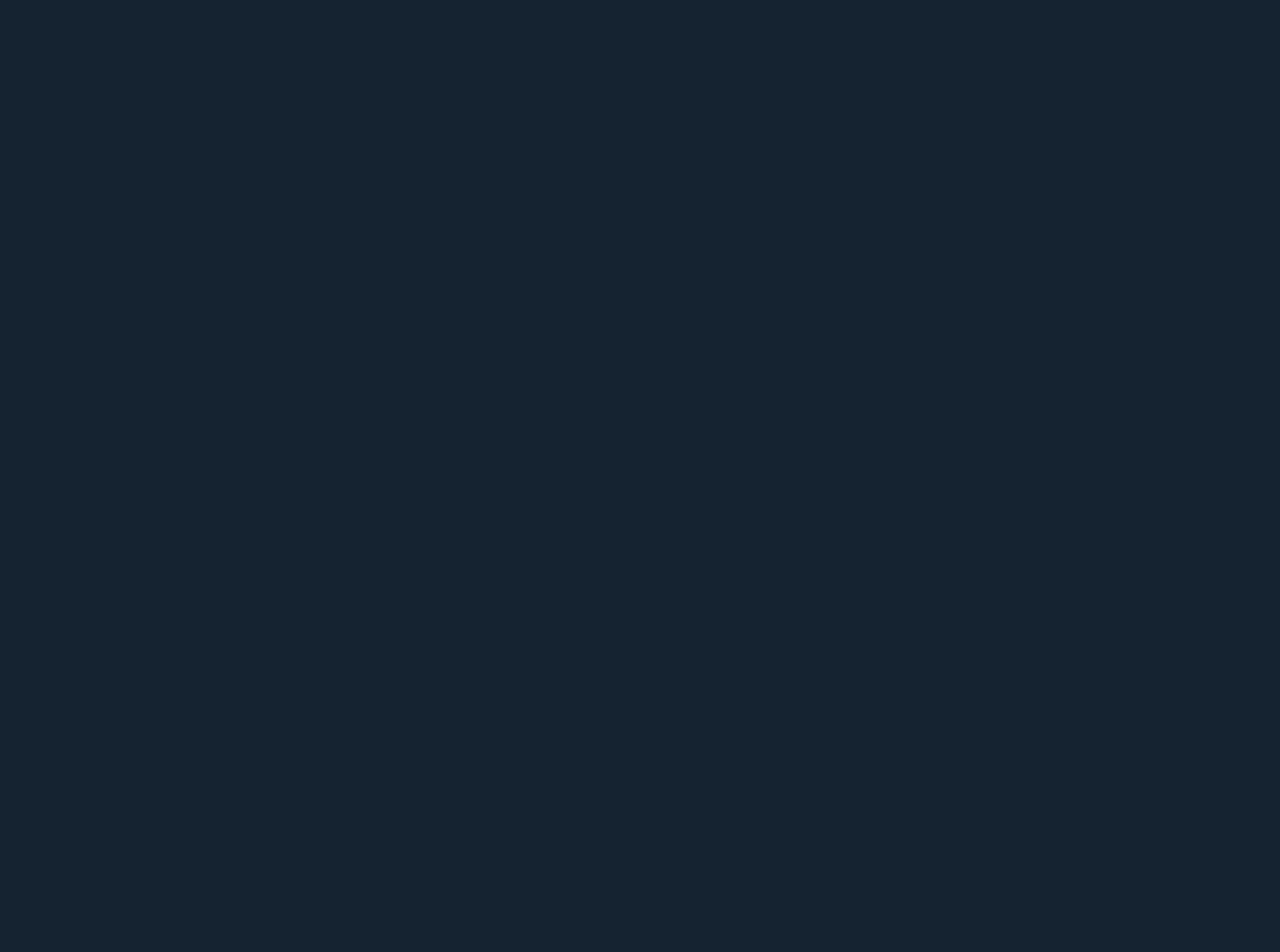
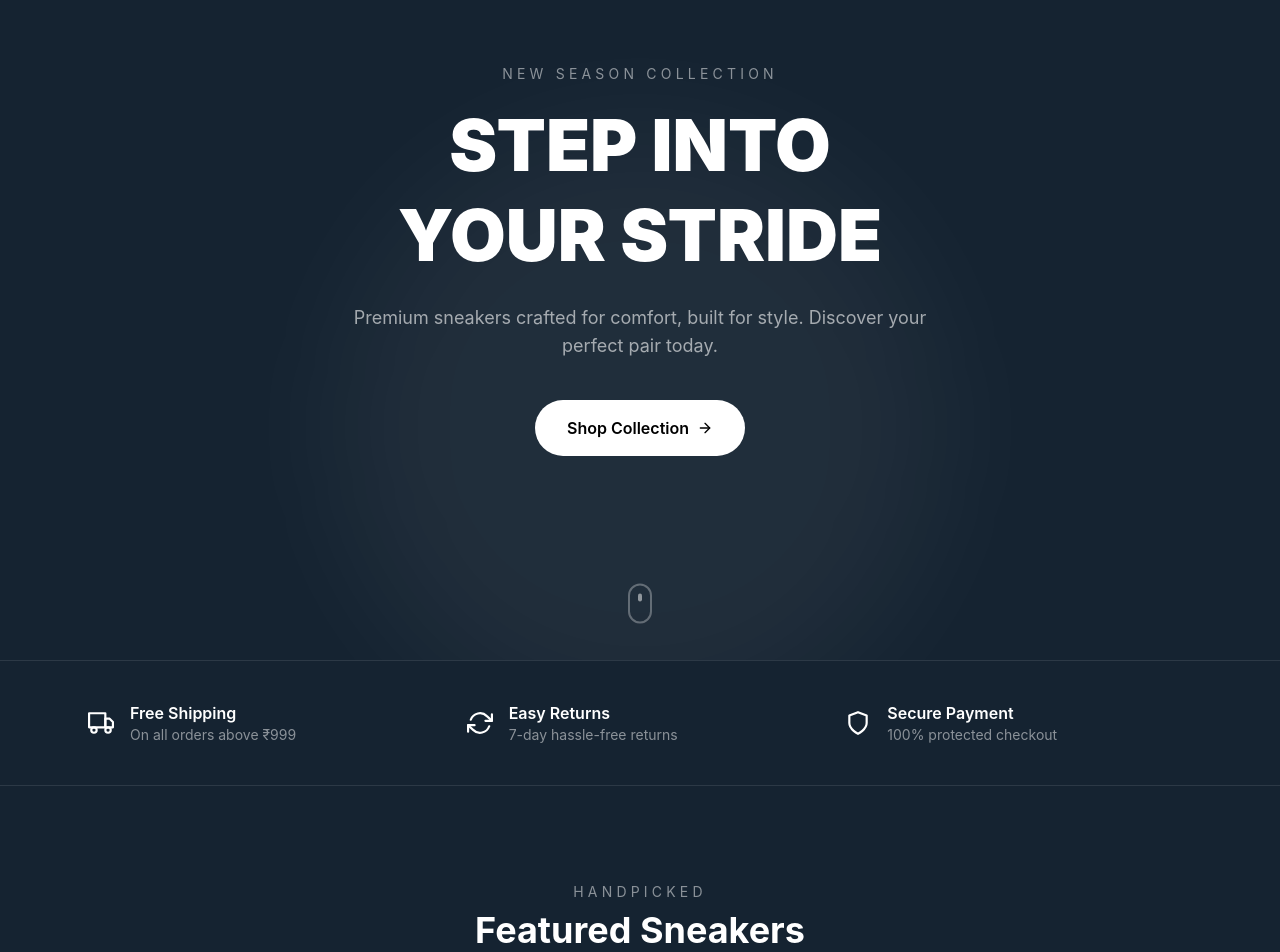
Before and after one commit to deepak-bhankher/Next-Trend, a React (Vite) app: page / in a window 1280 px wide. Shown: the part 140-1092 px from the top of the page. Before the commit the page ends 800 px from the top, so only its background shows below. Built offline with nearby package versions, Linux system fonts and the light colour scheme.

Commit message:
add home screen

```diff
--- a/src/App.jsx
+++ b/src/App.jsx
@@ -1,12 +1,16 @@
-import React from 'react'
-import Navbar from './components/Navbar'
+import { Routes, Route } from "react-router-dom";
+import Navbar from "./components/Navbar";
+import Home from "./pages/Home";
 
 const App = () => {
   return (
     <div>
-      <Navbar/>
+      <Navbar />
+      <Routes>
+        <Route path="/" element={<Home />} />
+      </Routes>
     </div>
-  )
-}
+  );
+};
 
-export default App
+export default App;
--- /dev/null
+++ b/src/pages/Home.jsx
@@ -0,0 +1,112 @@
+import { motion } from "framer-motion";
+import { Link } from "react-router-dom";
+import { FiArrowRight, FiTruck, FiRefreshCw, FiShield } from "react-icons/fi";
+
+const features = [
+  { icon: <FiTruck size={26} />, title: "Free Shipping", desc: "On all orders above ₹999" },
+  { icon: <FiRefreshCw size={26} />, title: "Easy Returns", desc: "7-day hassle-free returns" },
+  { icon: <FiShield size={26} />, title: "Secure Payment", desc: "100% protected checkout" },
+];
+
+const Home = () => {
+  return (
+    <div className="bg-dark text-white">
+      {/* Hero Section */}
+      <section className="relative min-h-screen flex items-center justify-center overflow-hidden">
+        <div className="absolute top-1/3 left-1/2 -translate-x-1/2 w-[600px] h-[600px] bg-white/5 rounded-full blur-3xl" />
+
+        <div className="relative z-10 text-center px-6 max-w-4xl">
+          <motion.p
+            initial={{ opacity: 0, y: -10 }}
+            animate={{ opacity: 1, y: 0 }}
+            transition={{ duration: 0.6 }}
+            className="uppercase tracking-[0.3em] text-white/50 text-sm mb-4"
+          >
+            New Season Collection
+          </motion.p>
+
+          <motion.h1
+            initial={{ opacity: 0, y: 30 }}
+            animate={{ opacity: 1, y: 0 }}
+            transition={{ duration: 0.7, delay: 0.1 }}
+            className="text-5xl md:text-7xl font-black leading-tight mb-6"
+          >
+            STEP INTO <br /> YOUR STRIDE
+          </motion.h1>
+
+          <motion.p
+            initial={{ opacity: 0, y: 20 }}
+            animate={{ opacity: 1, y: 0 }}
+            transition={{ duration: 0.7, delay: 0.25 }}
+            className="text-white/60 text-lg max-w-xl mx-auto mb-10"
+          >
+            Premium sneakers crafted for comfort, built for style. Discover
+            your perfect pair today.
+          </motion.p>
+
+          <motion.div
+            initial={{ opacity: 0, y: 20 }}
+            animate={{ opacity: 1, y: 0 }}
+            transition={{ duration: 0.7, delay: 0.4 }}
+          >
+            <Link
+              to="/products"
+              className="inline-flex items-center gap-2 bg-white text-black px-8 py-4 rounded-full font-semibold hover:scale-105 hover:gap-4 transition-all duration-300"
+            >
+              Shop Collection <FiArrowRight />
+            </Link>
+          </motion.div>
+        </div>
+
+        <motion.div
+          animate={{ y: [0, 10, 0] }}
+          transition={{ repeat: Infinity, duration: 1.5 }}
+          className="absolute bottom-10 left-1/2 -translate-x-1/2 w-6 h-10 border-2 border-white/30 rounded-full flex justify-center pt-2"
+        >
+          <div className="w-1 h-2 bg-white/50 rounded-full" />
+        </motion.div>
+      </section>
+
+      <section className="border-y border-white/10 py-10">
+        <div className="max-w-6xl mx-auto px-6 grid grid-cols-1 md:grid-cols-3 gap-8">
+          {features.map((f, i) => (
+            <motion.div
+              key={f.title}
+              initial={{ opacity: 0, y: 20 }}
+              whileInView={{ opacity: 1, y: 0 }}
+              viewport={{ once: true }}
+              transition={{ delay: i * 0.1 }}
+              className="flex items-center gap-4"
+            >
+              <div className="text-white">{f.icon}</div>
+              <div>
+                <h3 className="font-semibold">{f.title}</h3>
+                <p className="text-white/50 text-sm">{f.desc}</p>
+              </div>
+            </motion.div>
+          ))}
+        </div>
+      </section>
+
+      <section className="max-w-7xl mx-auto px-6 py-24">
+        <motion.div
+          initial={{ opacity: 0 }}
+          whileInView={{ opacity: 1 }}
+          viewport={{ once: true }}
+          className="text-center mb-14"
+        >
+          <p className="uppercase tracking-[0.3em] text-white/50 text-sm mb-2">
+            Handpicked
+          </p>
+          <h2 className="text-4xl font-bold">Featured Sneakers</h2>
+        </motion.div>
+
+        <div className="text-center text-white/40">
+          Featured products will load here from the backend (next step)
+        </div>
+      </section>
+    </div>
+  );
+};
+
+export default Home;
```
